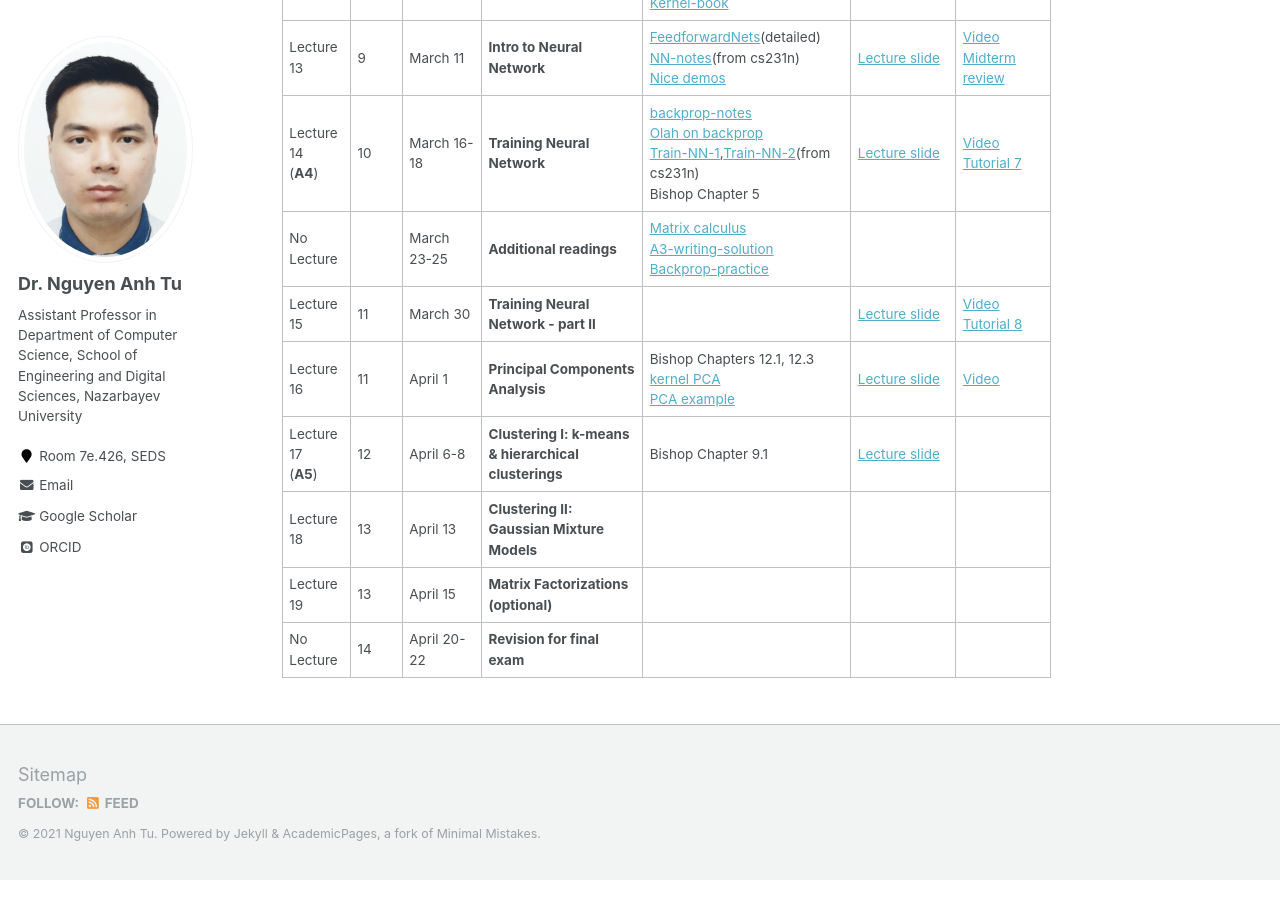
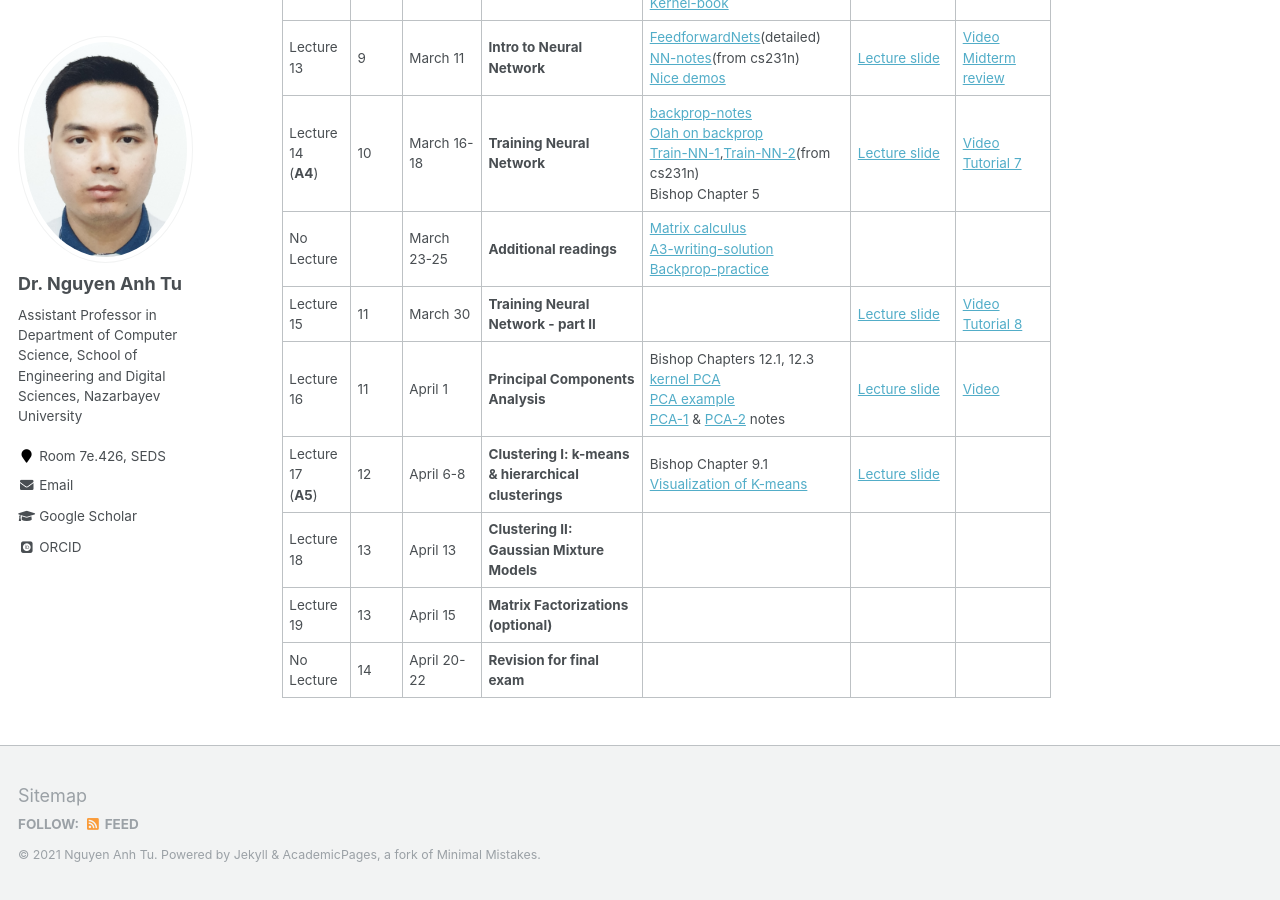
Before and after one commit to tunguyen87/seds-ml, a Jekyll site: the page built from _pages/Lecture.md, in a window 1280 px wide and 900 px high, scrolled down 1552 px. Built offline with Jekyll 4.4.1, drawn with Linux system fonts in a browser that asks for light colours; some web fonts are replaced.

Commit message:
Update Lecture.md

```diff
--- a/_pages/Lecture.md
+++ b/_pages/Lecture.md
@@ -36,8 +36,8 @@ Last day of classes: April 23
 | Lecture 14<br>(**A4**)   |   10  |March 16-18    |  **Training Neural Network**      | [backprop-notes](https://cs231n.github.io/optimization-2/) <br>[Olah on backprop](http://colah.github.io/posts/2015-08-Backprop/) <br> [Train-NN-1](https://cs231n.github.io/neural-networks-2/),[Train-NN-2](https://cs231n.github.io/neural-networks-3/)(from cs231n) <br>  Bishop Chapter 5  |  [Lecture slide](https://drive.google.com/file/d/1Yc4xBIXPqSPFn4yRYigyYgGPEKIjR2tA/view?usp=sharing)   |  [Video](https://youtu.be/1aU3eobzuq4) <br>[Tutorial 7](https://drive.google.com/file/d/1AI0zv-MjtumkM4ZrKnF8W0wvmjMU0yj0/view?usp=sharing)   |
 | No Lecture   |       |March 23-25   |    **Additional readings**               | [Matrix calculus](https://drive.google.com/drive/folders/1333Nyf4ch13JF2EP5c1CjV7eqcYPEuxl?usp=sharing) <br> [A3-writing-solution](https://drive.google.com/file/d/1yI3itYhVueS_iE-9vppZePc0FkJtkw_h/view?usp=sharing) <br> [Backprop-practice](https://drive.google.com/file/d/18QoGY2v1vx-zctd2yq9vMYn9i5dqNj26/view?usp=sharing)         |          |              |
 | Lecture 15   |   11  |March 30 |    **Training Neural Network - part II**                  |          | [Lecture slide](https://drive.google.com/file/d/1xAIO6C2YtozibELAdrxthm1YkZ4J7DhG/view?usp=sharing)         | [Video](https://youtu.be/OhyIR174IPw) <br>[Tutorial 8](https://drive.google.com/file/d/1kXvlY0H4wHe80XfhAOzLuPEPciBdRhLi/view?usp=sharing)         |
-| Lecture 16   |   11  |April 1  |    **Principal Components Analysis**   | Bishop Chapters 12.1, 12.3 <br>  [kernel PCA](https://drive.google.com/file/d/1-61CrswoeT-RFkKg1nFopRfkZTOE61EN/view?usp=sharing) <br> [PCA example](https://drive.google.com/file/d/16c094HG9KT0_1saOMht3HihoO_ObOQPx/view?usp=sharing)        |  [Lecture slide](https://drive.google.com/file/d/1vh3V8gvUFutozA9p4jZQK_VunUKCDl83/view?usp=sharing)        |  [Video](https://youtu.be/ggoePgQZOKo) |
-| Lecture 17<br>(**A5**)   |   12   |April 6-8  |   **Clustering I: k-means & hierarchical clusterings**   |  Bishop Chapter 9.1     |  [Lecture slide](https://drive.google.com/file/d/1F32hutMbojal7pxgXQxd3seh-ZZy0njj/view?usp=sharing)        |              |
+| Lecture 16   |   11  |April 1  |    **Principal Components Analysis**   | Bishop Chapters 12.1, 12.3 <br>  [kernel PCA](https://drive.google.com/file/d/1-61CrswoeT-RFkKg1nFopRfkZTOE61EN/view?usp=sharing) <br> [PCA example](https://drive.google.com/file/d/16c094HG9KT0_1saOMht3HihoO_ObOQPx/view?usp=sharing)  <br>[PCA-1](https://drive.google.com/file/d/1G4xVRmwGSNTXxIDcoM7Bn47EK_9QJkt6/view?usp=sharing) & [PCA-2](https://drive.google.com/file/d/1NxpzJf2WIELADuDyDO3Qzg2xQvHpGhaX/view?usp=sharing) notes     |  [Lecture slide](https://drive.google.com/file/d/1vh3V8gvUFutozA9p4jZQK_VunUKCDl83/view?usp=sharing)        |  [Video](https://youtu.be/ggoePgQZOKo) |
+| Lecture 17<br>(**A5**)   |   12   |April 6-8  |   **Clustering I: k-means & hierarchical clusterings**   |  Bishop Chapter 9.1 <br>[Visualization of K-means](https://www.naftaliharris.com/blog/visualizing-k-means-clustering/)  | [Lecture slide](https://drive.google.com/file/d/1F32hutMbojal7pxgXQxd3seh-ZZy0njj/view?usp=sharing)        |              |
 | Lecture 18   |   13   |April 13    |   **Clustering II: Gaussian Mixture Models**      |                    |          |              |
 | Lecture 19   |   13   |April 15    |   **Matrix Factorizations (optional)**                    |                    |          |              |
 | No Lecture    |   14   |April 20-22    |  **Revision for final exam**                     |                    |          |              |
```
